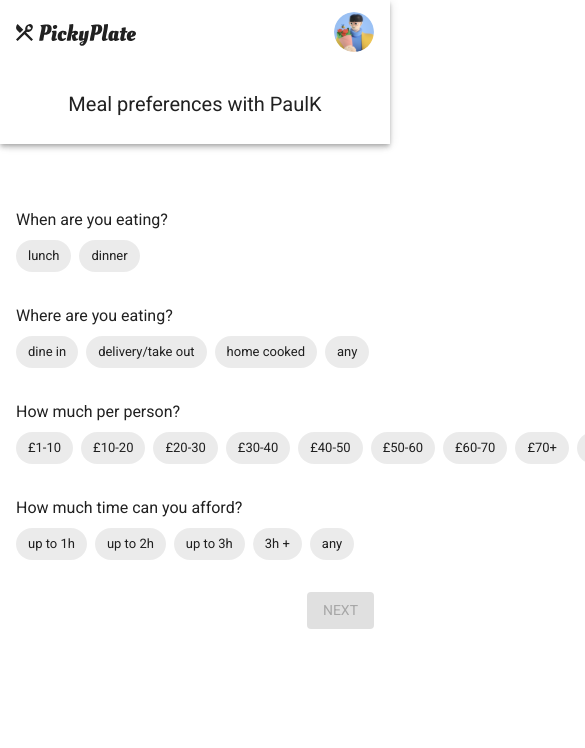
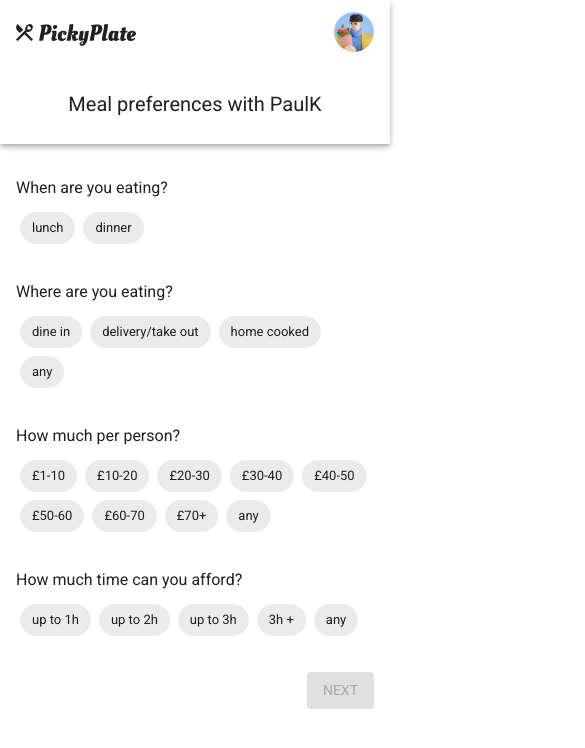
Before and after one commit to emilielydiat/pickyplate, a React (Vite) app: page /eat-together/user_10/meal-preferences in a window 390 px wide. Shown: the top 748 px of the page, 585 px wide, since content can reach past the window. Built offline with nearby package versions, Linux system fonts and the light colour scheme.

Commit message:
feat(eat-together): add mobile responsiveness to MealPreferences form

```diff
--- a/src/components/MealPreferences.tsx
+++ b/src/components/MealPreferences.tsx
@@ -73,8 +73,6 @@ export function MealPreferences({ friend }: MealPreferencesProps) {
     !!draft?.price &&
     !!draft?.maxTime;
 
-  console.log("draft: ", draft);
-
   return (
     <Box>
       <Stack sx={{ width: "100%", flexDirection: "column" }}>
@@ -84,20 +82,20 @@ export function MealPreferences({ friend }: MealPreferencesProps) {
             display: "flex",
             flexDirection: "column",
             alignItems: "flex-start",
-            mt: 4,
           }}
         >
           {/* Meal type */}
           <Typography variant="body1">When are you eating?</Typography>
-          <Stack direction="row" spacing={1} mt={1}>
+          <Stack direction="row" mt={1} flexWrap="wrap">
             {mealTypeOptions.map((option) => (
               <Chip
                 key={option}
                 label={option}
+                aria-pressed={isSelected("type", option)}
                 clickable
                 color={isSelected("type", option) ? "primary" : "default"}
                 onClick={() => updateDraft("type", option)}
-                aria-pressed={isSelected("type", option)}
+                sx={{ m: 0.5 }}
               />
             ))}
           </Stack>
@@ -113,15 +111,16 @@ export function MealPreferences({ friend }: MealPreferencesProps) {
           }}
         >
           <Typography variant="body1">Where are you eating?</Typography>
-          <Stack direction="row" spacing={1} mt={1}>
+          <Stack direction="row" mt={1} flexWrap="wrap">
             {mealLocationOptionsWithAny.map((option) => (
               <Chip
                 key={option}
                 label={option}
+                aria-pressed={isSelected("location", option)}
                 clickable
                 color={isSelected("location", option) ? "primary" : "default"}
                 onClick={() => toggleMultiSelect("location", option)}
-                aria-pressed={isSelected("location", option)}
+                sx={{ m: 0.5 }}
               />
             ))}
           </Stack>
@@ -137,16 +136,17 @@ export function MealPreferences({ friend }: MealPreferencesProps) {
           }}
         >
           <Typography variant="body1">How much per person?</Typography>
-          <Stack direction="row" spacing={1} mt={1}>
+          <Stack direction="row" mt={1} flexWrap="wrap">
             {mealPriceOptionsWithAny.map((option) => {
               return (
                 <Chip
                   key={option === "any" ? "any" : option.key}
                   label={option === "any" ? "any" : option.label}
+                  aria-pressed={isSelected("price", option)}
                   clickable
                   color={isSelected("price", option) ? "primary" : "default"}
                   onClick={() => updateDraft("price", option)}
-                  aria-pressed={isSelected("price", option)}
+                  sx={{ m: 0.5 }}
                 />
               );
             })}
@@ -163,15 +163,16 @@ export function MealPreferences({ friend }: MealPreferencesProps) {
           }}
         >
           <Typography variant="body1">How much time can you afford?</Typography>
-          <Stack direction="row" spacing={1} mt={1}>
+          <Stack direction="row" mt={1} flexWrap="wrap">
             {mealMaxTimeOptionsWithAny.map((option) => (
               <Chip
                 key={option}
                 label={option}
+                aria-pressed={isSelected("maxTime", option)}
                 clickable
                 color={isSelected("maxTime", option) ? "primary" : "default"}
                 onClick={() => updateDraft("maxTime", option)}
-                aria-pressed={isSelected("maxTime", option)}
+                sx={{ m: 0.5 }}
               />
             ))}
           </Stack>
```
